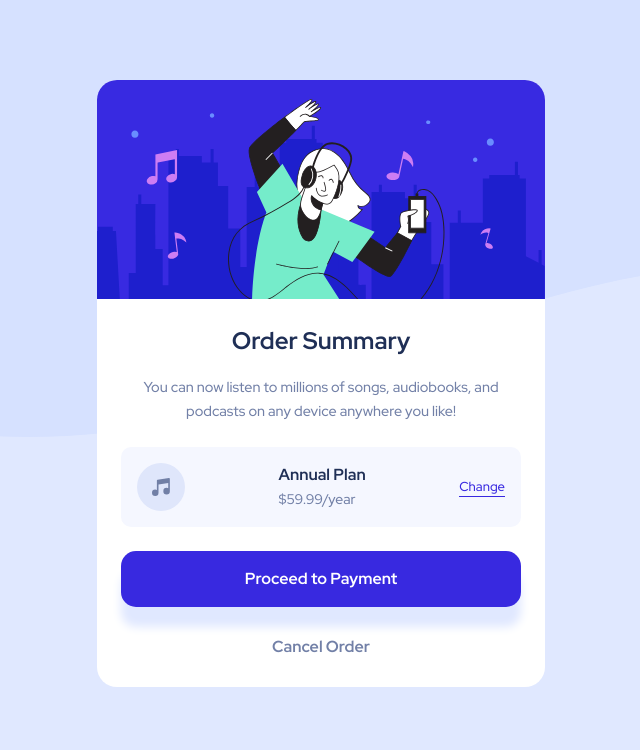
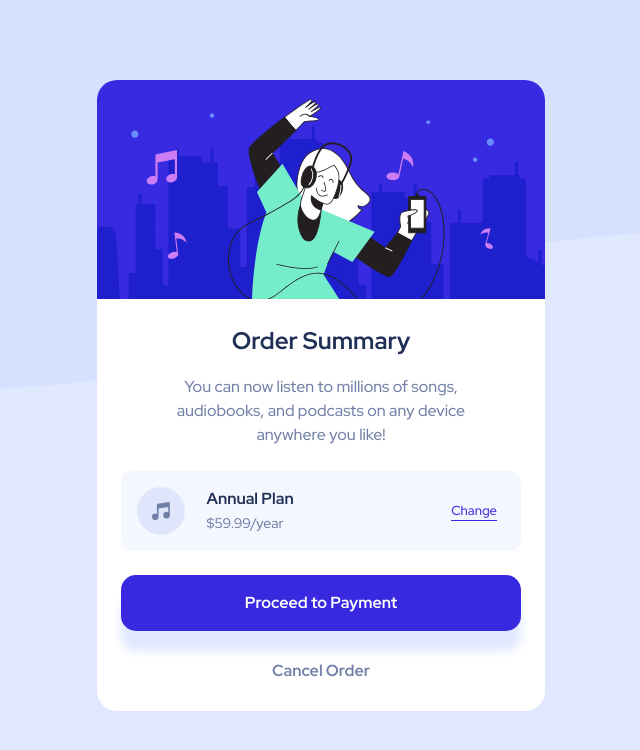
Before and after one commit to amyspencerproject/order-summary-component, a plain HTML site: page index.html in a window 1280 px wide. Shown: the whole page, without its empty margins (319-959 px from the left). Drawn offline with Linux system fonts and the light colour scheme.

Commit message:
Adjusted background image, added hover states, adjusted margins, font sizing for desktop view.

```diff
--- a/styles.css
+++ b/styles.css
@@ -83,6 +83,7 @@ select {
   --bright-blue: hsl(245, 75%, 52%);
   --desaturated-blue: hsl(224, 23%, 55%);
   --dark-blue: hsl(223, 47%, 23%);
+  --purple-blue: hsl(245, 83%, 68%);
 }
 
 body {
@@ -90,9 +91,9 @@ body {
 }
 
 main {
-  background-image: url(./images/pattern-background-desktop.svg);
+  background-image: url(./images/pattern-background-mobile.svg);
   background-repeat: no-repeat;
-  background-position: top 50% 50%;
+  background-size: contain;
   background-color: var(--pale-blue);
   display: grid;
   place-content: center;
@@ -164,6 +165,7 @@ p {
   align-items: center;
   justify-content: space-between;
   padding: 1rem;
+  flex-flow: wrap;
 }
 
 .plan {
@@ -171,6 +173,7 @@ p {
   justify-content: flex-start;
   flex-direction: column;
   font-size: 0.875rem;
+  margin-right: 1rem;
 }
 
 .plan-title {
@@ -187,6 +190,12 @@ p {
   color: var(--bright-blue);
   text-decoration: none;
   border-bottom: solid 1px var(--bright-blue);
+  margin: 0.5rem;
+}
+
+.change-link:hover {
+  color: var(--purple-blue);
+  border-bottom: none;
 }
 
 .cancel-link {
@@ -196,6 +205,10 @@ p {
   grid-column: 1 / -1;
   justify-self: center;
   margin: 0.75rem;
+}
+
+.cancel-link:hover {
+  color: var(--dark-blue);
 }
 
 .btn-proceed {
@@ -208,3 +221,23 @@ p {
   border-radius: 15px;
   box-shadow: 0px 20px 10px var(--pale-blue);
 }
+
+.btn-proceed:hover {
+  background-color: var(--purple-blue);
+}
+
+@media screen and (min-width: 60rem) {
+  main {
+    background-image: url(./images/pattern-background-desktop.svg);
+  }
+
+  .summary-text {
+    margin: 0 3rem 0.5rem 3rem;
+    font-size: 1rem;
+  }
+
+  .plan {
+    font-size: 0.875rem;
+    margin-right: 8rem;
+  }
+}
```
Also changed, not shown: index.html (+2 -1 lines), 1 other file.
